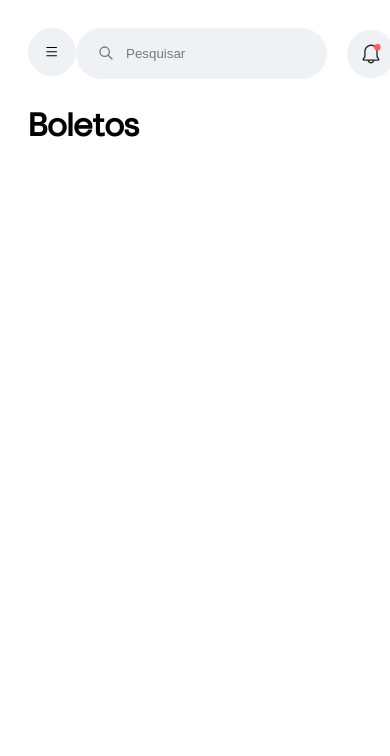
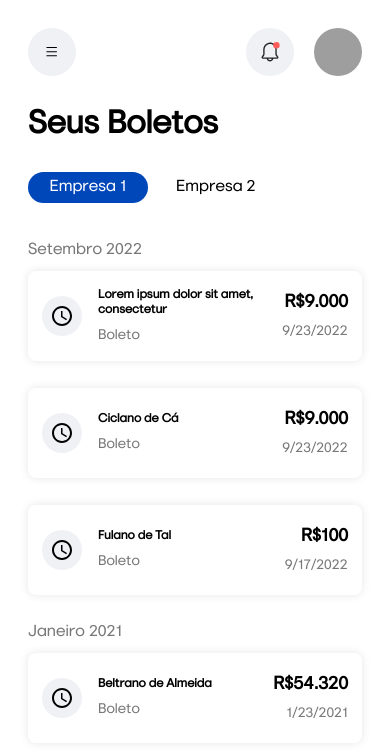
Before and after one commit to invogatech/grupo-natos-front, a Next.js app: page /boletos in a window 390 px wide. Shown: the top 756 px of the page. Built offline with nearby package versions, Linux system fonts and the light colour scheme; grey boxes are pictures that could not be loaded.

Commit message:
Boletos page mobile

```diff
--- a/src/components/searchBar/searchBarStyle.ts
+++ b/src/components/searchBar/searchBarStyle.ts
@@ -2,7 +2,7 @@ import { colors, device } from '@styles/variables';
 import styled from 'styled-components';
 
 export const SearchBarContainer = styled.div`
-  display: flex;
+  display: none;
 
 
   background: ${colors.grey400};
@@ -11,6 +11,7 @@ export const SearchBarContainer = styled.div`
   padding: 1.0625rem 1.375rem;
 
   @media (${device.laptop}) {
+    display: flex;
     padding: 0.7375rem 1.1875rem;
     max-width: clamp(18rem, 20vw, 20.25rem);
     width: 100%;
--- a/src/pages/boletos.tsx
+++ b/src/pages/boletos.tsx
@@ -2,15 +2,100 @@ import { Wrapper } from '@styles/pages'
 import type { NextPage } from 'next'
 import useSideBarStore from '@stores/sideBar'
 import { MainWrapper } from '@styles/globals';
+import useBoletosStore from '@stores/boletos';
+import { useState } from 'react';
+import SearchBarComponent from '@components/searchBar/searchBarComponent';
+import { BoletosContainer } from '@styles/pages/boletos';
+import { MdOutlineWatchLater } from 'react-icons/md';
 
 
 const Boletos: NextPage = () => {
   const setCurrentPage = useSideBarStore((state) => state.setCurrentPage);
   setCurrentPage('boletos')
+  const boletos = useBoletosStore((state) => state.boletos);
+  const [ currentEnterprise, setCurrentEnterprise ] = useState(boletos[0].enterprise)
+
+  const sortedBoletos = boletos.sort(function(a, b) {
+    return b.dueDate.getTime() - a.dueDate.getTime();
+  });
+
+  //Return only boletos enterprise from boletos but no duplicates
+  const enterprisesWithBoletos = boletos.filter((boleto, index, self) =>
+    index === self.findIndex((t) => (
+      t.enterprise === boleto.enterprise
+    ))
+  )
+
+  const boletosPerEnterprise = sortedBoletos.filter((boleto) => boleto.enterprise === currentEnterprise)
+
+  const monthNames = ["Janeiro", "Fevereiro", "Março", "Abril", "Maio", "Junho",
+  "Julho", "Agosto", "Setembro", "Outubro", "Novembro", "Dezembro"
+  ];
+
+
+  //Return months names in order with boletos from boletos but no duplicates if the year is same
+  const monthsWithBoletos =
+    boletosPerEnterprise
+      .map((boleto) => {
+        const month = monthNames[boleto.dueDate.getMonth()];
+        const year = boleto.dueDate.getFullYear();
+        return { month, year };
+      })
+      .filter((boleto, index, self) => {
+        return (
+          index ===
+          self.findIndex(
+            (t) => t.month === boleto.month && t.year === boleto.year
+          )
+        );
+      });
 
   return (
     <MainWrapper>
-      <h1>Boletos</h1>
+      <BoletosContainer>
+        <h1>Seus Boletos</h1>
+        <div className="enterprises">
+          {enterprisesWithBoletos.map((enterprise) => (
+            <div>
+              <p className={currentEnterprise == enterprise.enterprise ? "selected" : ""} onClick={() => setCurrentEnterprise(enterprise.enterprise)}>{enterprise.enterprise}</p>
+            </div>
+          ))}
+        </div>
+        <SearchBarComponent/>
+        <div className="boletos">
+          {monthsWithBoletos.map((month) => (
+            <div className="boletos__month">
+              <p className="month">{month.month} {month.year}</p>
+              <div className="boletos__container">
+                {boletosPerEnterprise.map((boleto) => {
+                  const boletoMonth = monthNames[boleto.dueDate.getMonth()];
+                  const boletoYear = boleto.dueDate.getFullYear();
+                  const boletoValue = boleto.value.toString().replace('.', ',').replace(/(\d)(?=(\d{3})+(?!\d))/g, "$1.");
+                  if (boletoMonth === month.month && boletoYear === month.year) {
+                    return (
+                      <div className="boleto">
+                        <section className="boleto__section-1">
+                          <section className="boleto__icon-section">
+                          <MdOutlineWatchLater className="boleto__icon"/>
+                          </section>
+                          <section className="boleto__section-1__text">
+                            <p className="to">{boleto.to}</p>
+                            <p>Boleto</p>
+                          </section>
+                        </section>
+                        <section className="boleto__section-2">
+                          <p className="value">R${boletoValue}</p>
+                          <p>{boleto.dueDate.toLocaleDateString()}</p>
+                        </section>
+                      </div>
+                    );
+                  }
+                })}
+              </div>
+            </div>
+          ))}
+        </div>
+      </BoletosContainer>
     </MainWrapper>
   )
 }
--- /dev/null
+++ b/src/stores/boletos.ts
@@ -0,0 +1,70 @@
+import create from 'zustand'
+
+type BoletoType = {
+  id: string;
+  to: string;
+  value: number;
+  dueDate: Date;
+  paid: boolean;
+  code: string;
+  enterprise: string;
+}
+
+type State = {
+  boletos: BoletoType[];
+  setBoletos: (boletos: BoletoType[]) => void;
+}
+
+const useBoletosStore = create<State>((set) => ({
+  boletos: [
+    {
+      id: '3',
+      to: 'Beltrano de Almeida',
+      value: 54320,
+      dueDate: new Date('2021-01-23T03:24:00'),
+      paid: false,
+      code: '123456783',
+      enterprise: 'Empresa 1',
+    },
+    {
+      id: '1',
+      to: 'Fulano de Tal',
+      value: 100,
+      dueDate: new Date('2022-09-17T03:24:00'),
+      paid: false,
+      code: '123456789',
+      enterprise: 'Empresa 1',
+    },
+    {
+      id: '2',
+      to: 'Lorem ipsum dolor sit amet, consectetur',
+      value: 9000,
+      dueDate: new Date('2022-09-23T03:24:00'),
+      paid: false,
+      code: '123456784',
+      enterprise: 'Empresa 1',
+    },
+    {
+      id: '2',
+      to: 'Ciclano de Cá',
+      value: 9000,
+      dueDate: new Date('2022-09-23T03:24:00'),
+      paid: false,
+      code: '123456784',
+      enterprise: 'Empresa 1',
+    },
+    {
+      id: '4',
+      to: 'Maria de Almeida',
+      value: 342.34,
+      dueDate: new Date('2021-06-23T03:24:00'),
+      paid: true,
+      code: '123456782',
+      enterprise: 'Empresa 2',
+    },
+  ],
+
+  setBoletos: (boletos: BoletoType[]) => set(() => ({ boletos })),
+}));
+
+export default useBoletosStore;
--- /dev/null
+++ b/src/styles/pages/boletos.ts
@@ -0,0 +1,125 @@
+import { colors } from "@styles/variables";
+import styled from "styled-components";
+
+export const BoletosContainer = styled.div`
+  display: flex;
+  flex-direction: column;
+  gap: 1.6875rem;
+
+  .enterprises {
+    display: flex;
+    align-items: center;
+
+    gap: 0.5rem;
+    overflow-x: auto;
+
+    padding-bottom: 0.625rem;
+
+    p {
+      display: flex;
+      align-items: center;
+      justify-content: center;
+      padding: 0.3rem 1rem;
+      min-width: 120px;
+
+      &.selected {
+        color: white;
+        background: ${colors.mainBlue};
+        border-radius: 5rem;
+      }
+    }
+  }
+
+  .boletos {
+    display: flex;
+    flex-direction: column;
+    gap: 1.6875rem;
+
+    .boletos__month {
+
+
+      .month {
+        color: ${colors.grey700};
+        margin-bottom: 10px;
+      }
+    }
+
+    .boletos__container {
+      display: flex;
+      flex-direction: column;
+      gap: 1.6875rem;
+
+      .boleto {
+        display: flex;
+        justify-content: space-between;
+        align-items: center;
+        background: white;
+        padding: 0.875rem;
+        border-radius: 0.5rem;
+        box-shadow: 0px 0px 10px rgba(0, 0, 0, 0.1);
+
+        max-height: 5.625rem;
+        min-height: 5.625rem;
+
+        p {
+          color: ${colors.grey700};
+          font-size: 0.875rem;
+        }
+
+        .boleto__section-1 {
+          display: flex;
+          align-items: center;
+          gap: 1rem;
+          height: 100%;
+
+          .boleto__section-1__text {
+            display: flex;
+            max-width: 70%;
+            flex-direction: column;
+            justify-content: space-between;
+            gap: 0.5rem;
+          }
+
+          .to {
+            font-weight: 600;
+            font-size: 0.75rem;
+            color: black;
+          }
+
+          .boleto__icon-section {
+            display: flex;
+            align-items: center;
+            justify-content: center;
+
+            background: ${colors.grey400};
+            width: 2.5rem;
+            height: 2.5rem;
+            border-radius: 50%;
+
+            .boleto__icon {
+              width: 1.5rem;
+              height: 1.5rem;
+            }
+          }
+        }
+
+        .boleto__section-2 {
+          display: flex;
+          flex-direction: column;
+          justify-content: space-between;
+          height: 100%;
+          gap: 0.5rem;
+
+          text-align: right;
+
+          .value {
+            color: black;
+            font-weight: 600;
+            font-size: 1.125rem;
+          }
+        }
+      }
+    }
+
+  }
+`;
```
